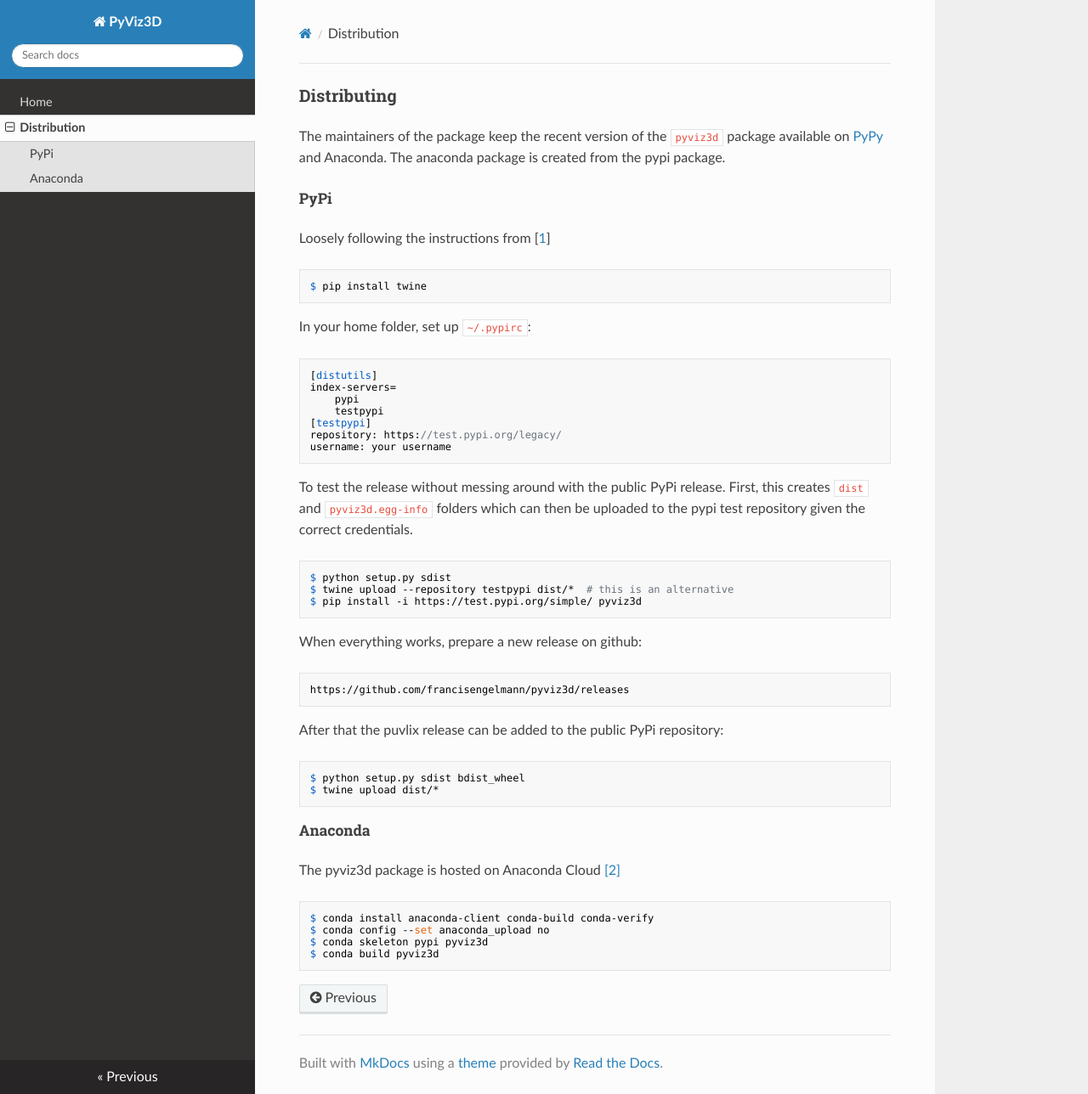
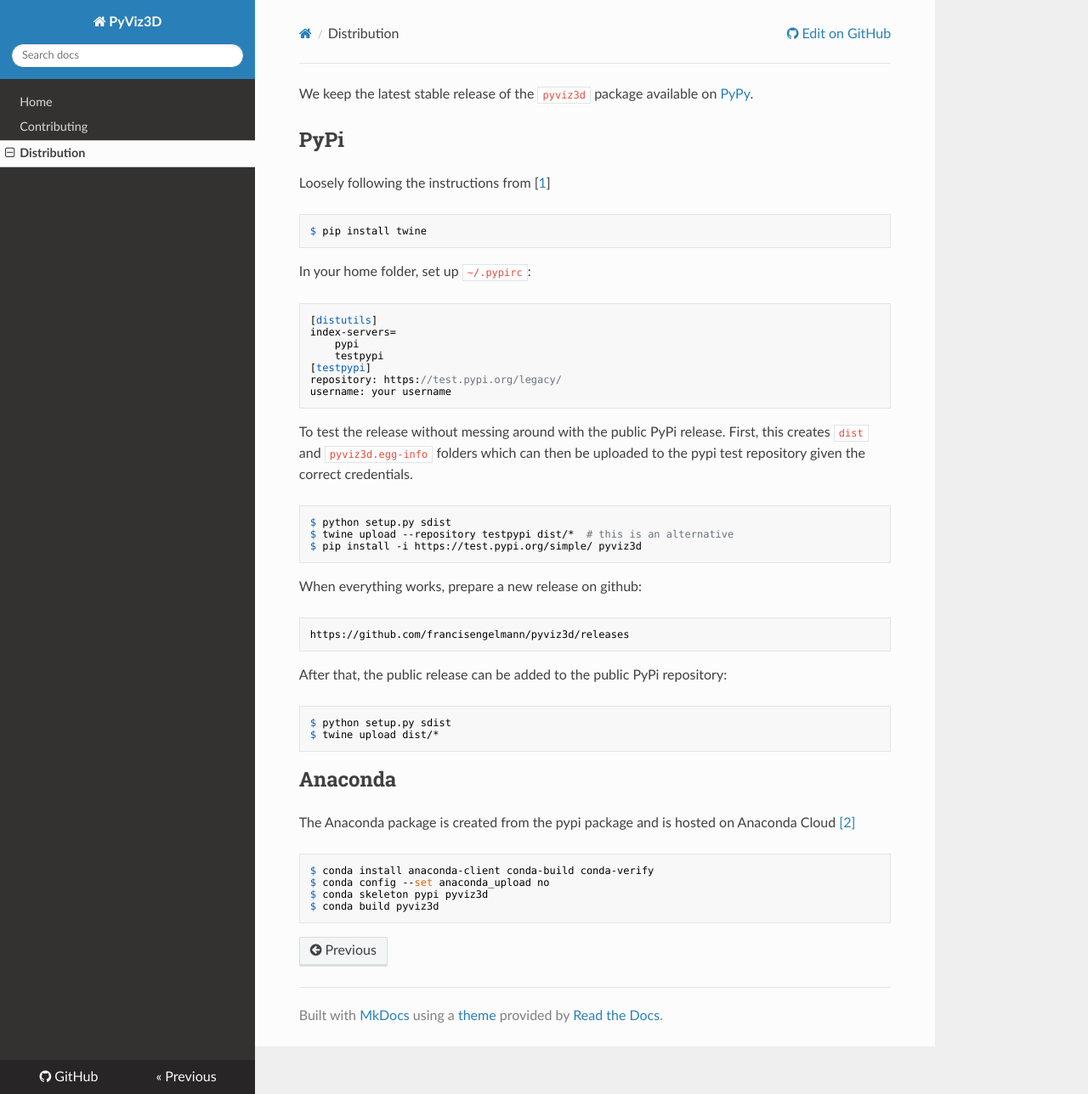
Before and after one commit to francisengelmann/PyViz3D, an MkDocs documentation site: the page built from docs/distribution.md, in a window 1280 px wide and 1288 px high. Shown: the whole window at 85% size. Built offline with MkDocs 1.6.1, drawn with Linux system fonts in a browser that asks for light colours; nearby versions of some CDN libraries.

Commit message:
Update docs

````diff
--- a/docs/distribution.md
+++ b/docs/distribution.md
@@ -1,8 +1,6 @@
-### Distributing
-The maintainers of the package keep the recent version of the ```pyviz3d``` package available on [PyPy](https://packaging.python.org/tutorials/packaging-projects/) and Anaconda.
-The anaconda package is created from the pypi package.
+We keep the latest stable release of the ```pyviz3d``` package available on [PyPy](https://packaging.python.org/tutorials/packaging-projects/).
 
-##### PyPi
+## PyPi
 
 Loosely following the instructions from [[1](https://medium.com/@joel.barmettler/how-to-upload-your-python-package-to-pypi-65edc5fe9c56)]
 
@@ -30,21 +28,20 @@ $ twine upload --repository testpypi dist/*  # this is an alternative
 $ pip install -i https://test.pypi.org/simple/ pyviz3d
 ```
 
-
 When everything works, prepare a new release on github:
 ```
 https://github.com/francisengelmann/pyviz3d/releases
 ```
 
-After that the puvlix release can be added to the public PyPi repository:
+After that, the public release can be added to the public PyPi repository:
 ```
-$ python setup.py sdist bdist_wheel
+$ python setup.py sdist
 $ twine upload dist/*
 ```
 
-##### Anaconda
-
-The pyviz3d package is hosted on Anaconda Cloud
+## Anaconda
+The Anaconda package is created from the pypi package
+and is hosted on Anaconda Cloud
 [[2]]( https://docs.anaconda.com/anaconda-cloud/user-guide/tasks/work-with-packages/)
 ```
 $ conda install anaconda-client conda-build conda-verify
--- a/mkdocs.yml
+++ b/mkdocs.yml
@@ -1,5 +1,9 @@
 site_name: PyViz3D
+site_url: https://francisengelmann.github.io/pyviz3d/
+repo_url: https://github.com/francisengelmann/pyviz3d
+site_author: Francis Engelmann
+theme: readthedocs
 nav:
   - Home: 'index.md'
+  - Contributing: 'contributing.md'
   - Distribution: 'distribution.md'
-theme: readthedocs
````
Also changed, not shown: README.md (+0 -41 lines), docs/contributing.md (added, +15 -0 lines).
